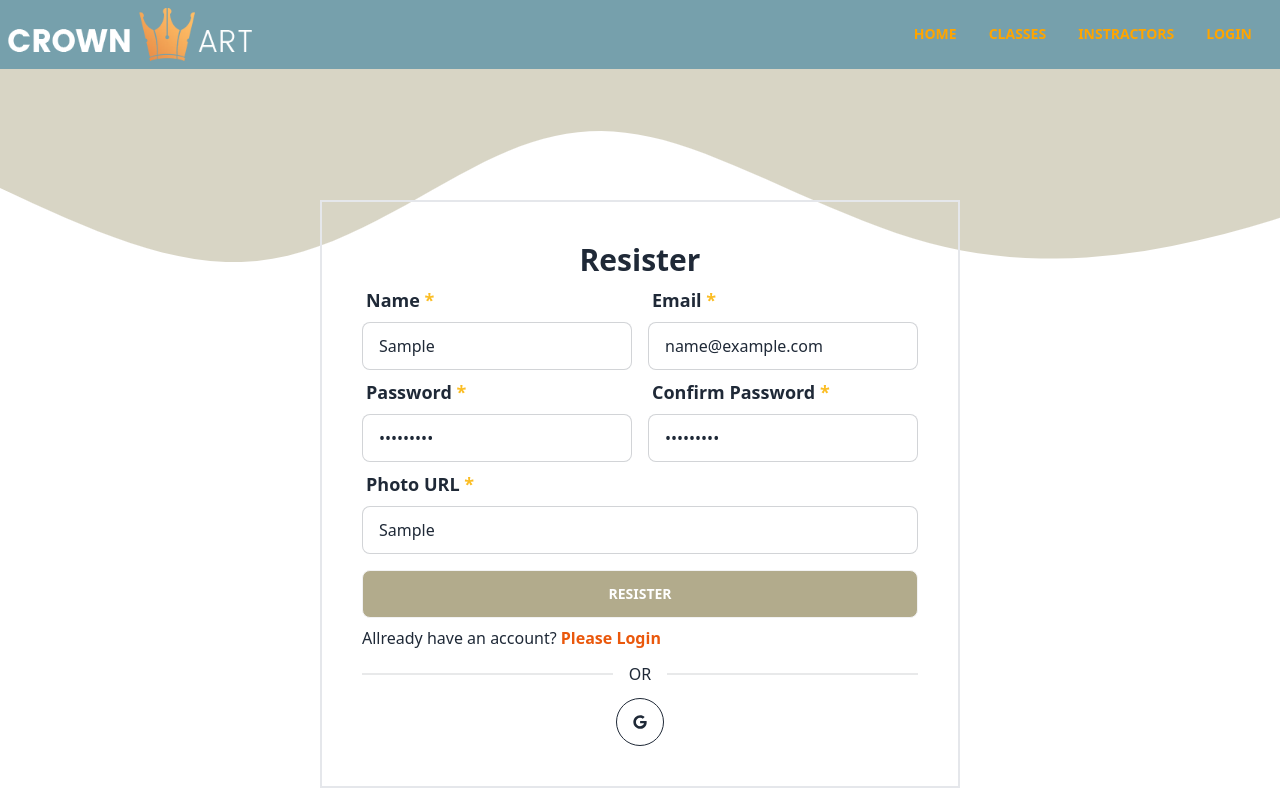
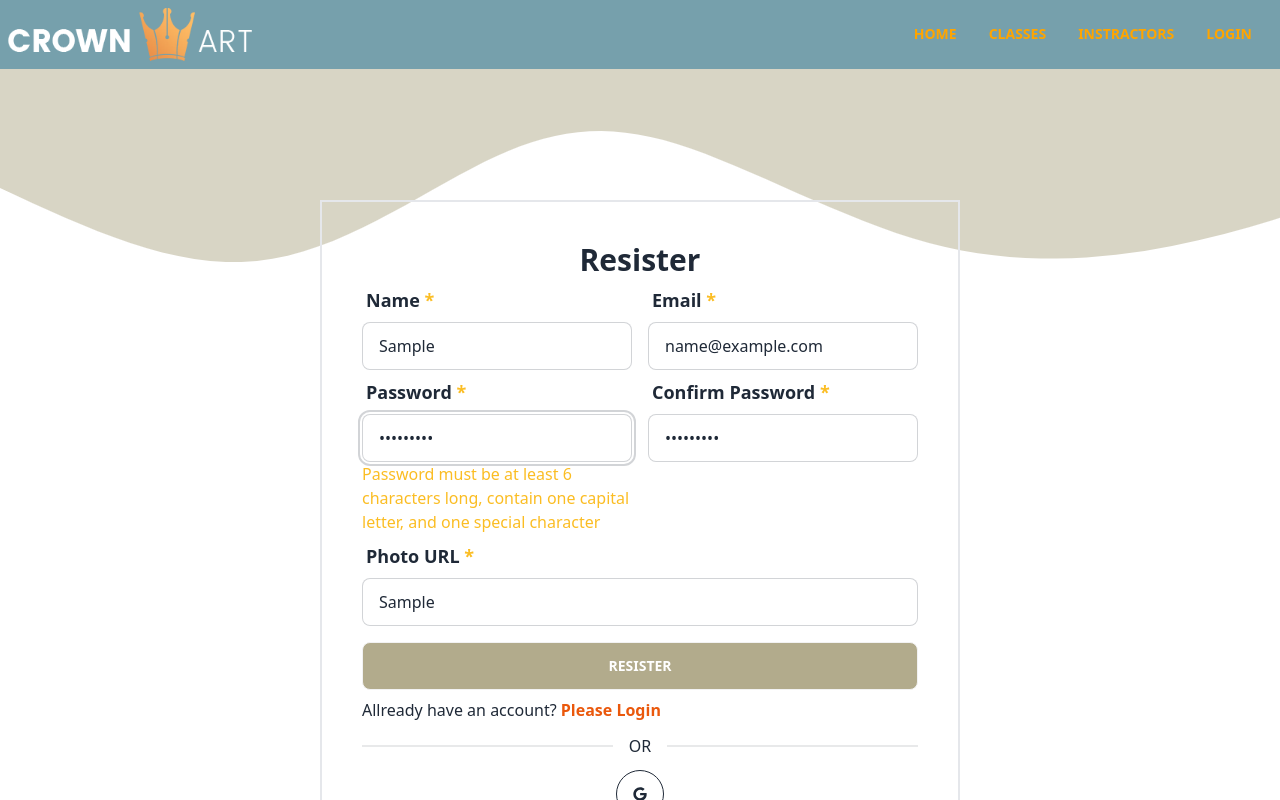
Before and after one commit to muhammadali246397/summer-camp-clinet, a React (Vite) app: page /signup in a window 1280 px wide. Both pictures are taken after typing "Sample", "name@example.com", "Sample123", "Sample123", "Sample" into the empty fields and a click on the input "Resister". Shown: the top 800 px of the page. Built offline with nearby package versions, Linux system fonts and the light colour scheme; no server answers.

Commit message:
complete signin page error show in ui

```diff
--- a/src/Pages/Signup/Signup.jsx
+++ b/src/Pages/Signup/Signup.jsx
@@ -1,4 +1,4 @@
-import React, { useContext } from 'react';
+import React, { useContext, useState } from 'react';
 import log from '../../assets/login/logbg.png'
 import { useForm } from 'react-hook-form';
 import { FaGoogle } from 'react-icons/fa';
@@ -8,6 +8,7 @@ import Swal from 'sweetalert2';
 
 const Signup = () => {
     const navigate = useNavigate();
+    const [confirmpass, setConfirmPass] = useState('');
     const {createUser, updateUserProfile,googlesignin} = useContext(AuthContext)
     const { register,reset, handleSubmit, formState: { errors } } = useForm();
     const onSubmit = data => {
@@ -81,6 +82,17 @@ const Signup = () => {
         .catch(error => console.log(error))
     }
 
+    const validateConfirmPassword = (value) => {
+        const passwordRegex = /^(?=.*[A-Z])(?=.*[!@#$%^&*])(?=.{6,})/;
+        if (!passwordRegex.test(value)) {
+            return 'Password must be at least 6 characters long, contain one capital letter, and one special character';
+          }
+        if (value !== confirmpass) {
+            return 'Passwords do not match';
+          }
+          return true;
+    };
+
     return (
         <div>
             <div className="" style={{ backgroundImage: `url(${log})`, backgroundRepeat: 'no-repeat' }}>
@@ -111,15 +123,16 @@ const Signup = () => {
                                     <label className="label">
                                         <span className="label-text font-bold text-lg">Password <span className='text-warning'>*</span> </span>
                                     </label>
-                                    <input className="input input-bordered w-full " type="password" placeholder="Name..." {...register("password", { required: true, maxLength: 80 })} />
-                                    {errors.password && <span>This field is required</span>}
+                                    <input className="input input-bordered w-full " type="password" placeholder="Name..." {...register("password", { required: true, maxLength: 80 ,validate:validateConfirmPassword})} />
+                                    {errors.password && <span className='text-warning'>{errors.password.message}</span>}
                                 </div>
                                 <div style={{width:'270px'}} className="form-control">
                                     <label className="label">
                                         <span className="label-text font-bold text-lg">Confirm Password <span className='text-warning'>*</span> </span>
                                     </label>
-                                    <input className="input input-bordered w-full " type="password" placeholder="Confirm Password..." {...register("confirmpass", { required: true, maxLength: 80 })} />
-                                    {errors.confirmpass && <span>This field is required</span>}
+                                    <input className="input input-bordered w-full " type="password" placeholder="Confirm Password..." {...register("confirmpass", { required: true, maxLength: 80,validate:validateConfirmPassword })}
+                                    onChange={(e) => setConfirmPass(e.target.value)} />
+                                    {/* {errors.confirmpass && <span>password not matching</span>} */}
                                 </div>
                             </div>
                             <div className="form-control w-full">
```
